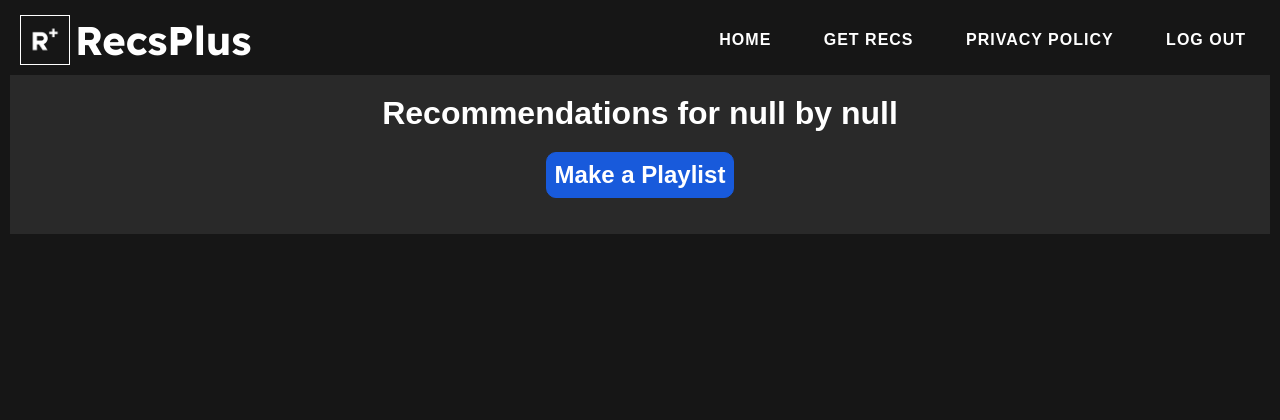
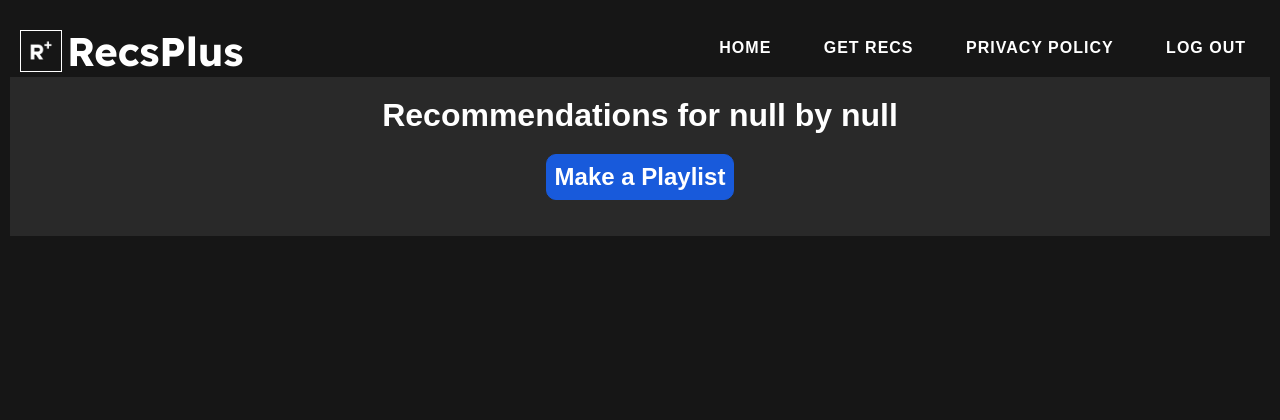
Before and after one commit to ManavManikandan/RecsPlus, a Flask app: template templates/recs.html in a window 1280 px wide. Shown: the top 420 px of the page. Run offline with Flask 3, Linux system fonts and the light colour scheme; the template is opened without the code that fills it, so the values that code supplies are empty.

Commit message:
index.html fixes pt1

```diff
--- a/static/style.css
+++ b/templates/style.css
@@ -49,58 +49,55 @@
 
 header{
     overflow: hidden;
+    width: 100%;
+    height: clamp(44px, 4vw, 4vw);
+    padding: 8px 0px;
 }
 
 #top-header{
-    height: 60px;
-    text-align: center;
+    display: flex;
+    justify-content: space-between;
+    align-items: center;
+    height: 100%;
     background: #161616;
     z-index: 3;
+    width: auto;
 
 }
 
+#header-text {
+}
+
 #logo{
-    float: left;
-    margin: none;
-    padding-left: 10px;
-    padding-top: 5px;
-    vertical-align: baseline;
-    height: 60px;
-    width: 200px;
-    font-family: "Lexend Deca", sans-serif;
-    font-weight: 600;
-    font-style: normal;
-    font-size: 20pt;
     display: flex;
+    align-items: center;
+    font-size: clamp(10pt, 4vw, 34px);
 }
 
 #logo img {
-    width: 80%;
-    height: 80%;
+    width: auto;
+    height: auto;
+    max-height: 40px;
+    max-width: 100%;
     margin-right: 5px;
     border-width: 1px;
     border-color: #FFF;
     border-style: solid;
 }
 
-#menu{
+.menu-toggle {
+    display: none;
+    font-size: 2em;
+    color: #FFF;
     float: right;
-    width: 70%;
-    height: 100%;
-    margin: none;
 }
 
 #menu ul{
     text-align: center;
     float: right;
-    margin: none;
+    margin: 0px;
     background: #161616;
-}
 
-#menu li{
-    display: inline-block;
-    padding: none;
-    margin: none;
 }
 
 #menu li a, #menu li span{
@@ -125,6 +122,103 @@
     text-decoration: none;
 }
 
+#menu{
+    display: flex;
+    align-items: center;
+    justify-content: flex-end;
+    flex: 1 1;
+}
+
+#menu ul{
+    text-align: center;
+    float: right;
+    margin: none;
+    background: #161616;
+}
+
+.menu-toggle {
+    display: none;
+}
+
+#menu li{
+    display: inline-block;
+    padding: none;
+    margin: none;
+}
+
+@media (min-width: 800px) {
+    #menu{
+        display: flex;
+        align-items: center;
+        justify-content: flex-end;
+        flex: 1 1;
+    }
+
+    #menu ul{
+        text-align: center;
+        float: right;
+        margin: none;
+        background: #161616;
+        font-size: clamp(12pt, 100%, 30pt);
+    }
+
+    .menu-toggle {
+        display: none;
+    }
+
+    #menu li{
+        display: inline-block;
+        padding: none;
+        margin: none;
+    }
+
+
+}
+
+@media (max-width: 800px) {
+    .menu-toggle {
+        display: block;
+        float: right;
+    }
+
+    #menu {
+        display: none;
+        max-width: 0px;
+        position: absolute;
+        top: 0.5%;
+        left: 100%;
+    }
+
+    #menu ul {
+        display: flex;
+        flex-wrap: wrap;
+        justify-content: center;
+        position: absolute;
+        top: 60px;
+        min-width: 160px;
+        z-index: 100;
+    }
+
+    #menu li {
+        white-space: nowrap;
+    }
+
+
+    #logo {
+        font-size: clamp(20pt, 5vw, 20pt);
+        float: right;
+    }
+
+    body::-webkit-scrollbar {
+        display: none;
+    }
+    body {
+        scrollbar-width: none;
+        -ms-overflow-style: none;
+    }
+
+}
+
 
 
 
```
Also changed, not shown: other parts of templates/style.css (+38 -10 lines), templates/index.html (+15 -0 lines), 1 other file.
